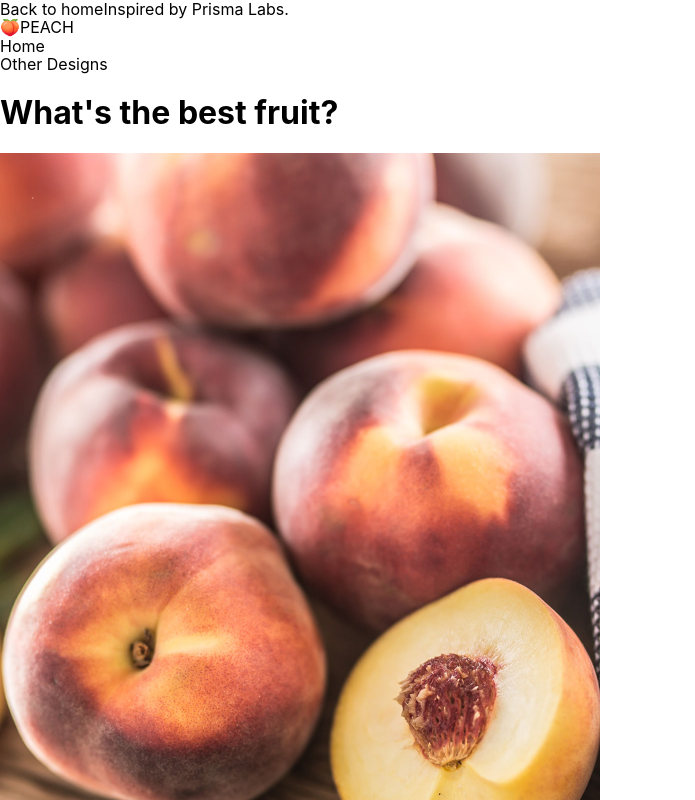
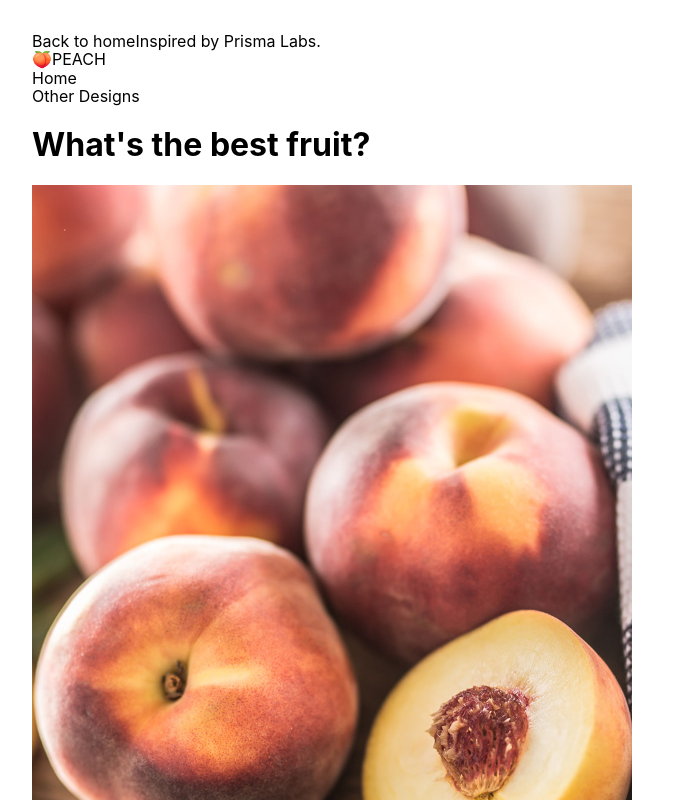
Before and after one commit to loezasierra/design-practice, a Next.js app in the folder app/: page /designs/peach in a window 1280 px wide. Shown: the top 800 px of the page, without its empty margins (0-695 px from the left). Built offline with nearby package versions, Linux system fonts and the light colour scheme.

Commit message:
Added main styling sheet

```diff
--- /dev/null
+++ b/app/components/peach/styles/peach.module.css
@@ -0,0 +1,4 @@
+
+.main {
+    margin: 2rem;
+}
--- a/app/pages/designs/peach.js
+++ b/app/pages/designs/peach.js
@@ -5,6 +5,7 @@ import Jumbotron from "../../components/peach/jumbotron"
 import LabeledSection from "../../components/peach/labeled-section"
 import Clients from "../../components/peach/clients"
 import Button from "../../components/peach/button"
+import styles from "../../components/peach/styles/peach.module.css"
 
 import { getImagePathsAndIDs } from "../../lib/publicFiles"
 import { getPagePathsAndIDs } from "../../lib/pageFiles"
@@ -12,6 +13,8 @@ import { getPagePathsAndIDs } from "../../lib/pageFiles"
 
 export default function Peach({ clientImages, pages }) {
     return (
+        <div class={styles.main}>
+
             <Layout>
 
                 <Head>
@@ -42,6 +45,8 @@ export default function Peach({ clientImages, pages }) {
                 </LabeledSection>
 
             </Layout>
+
+        </div>
     )
 }
 
```
Lines whose indentation alone changed are shown as unchanged.
